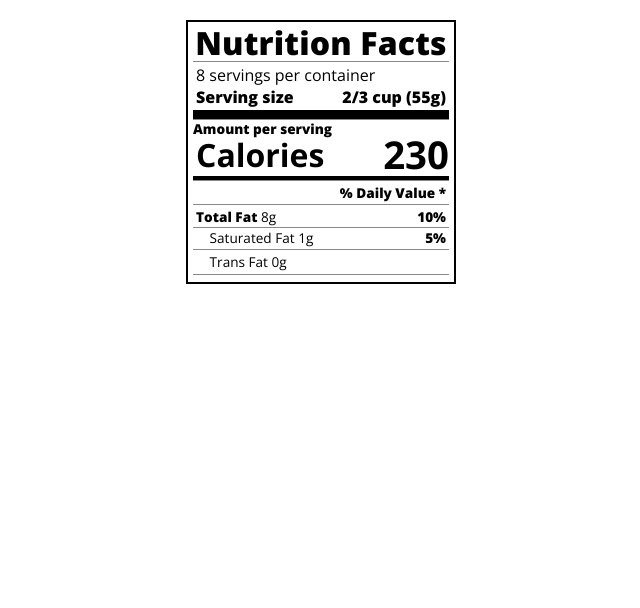
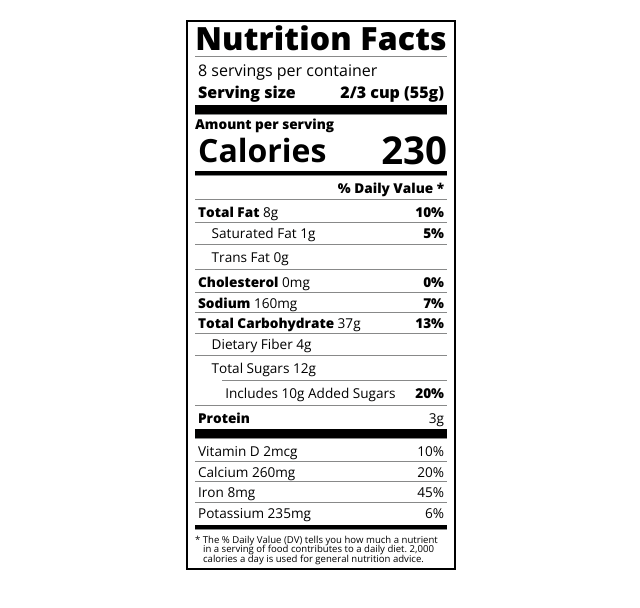
Before and after one commit to HulyaMartli/ResponsiveWebDesign07-Typography, a plain HTML site: page index.html in a window 1280 px wide. Shown: the whole page, without its empty margins (319-959 px from the left). Drawn offline with nearby package versions, Linux system fonts and the light colour scheme.

Commit message:
daily values and note section

```diff
--- a/css/styles.css
+++ b/css/styles.css
@@ -18,8 +18,8 @@ header h1 {
 }
 
 
-p{
-    display:flex;
+p {
+    display: flex;
     justify-content: space-between;
     padding: 3px;
 }
@@ -28,7 +28,7 @@ p{
 
 .bold {
     font-weight: 800;
-  }
+}
 
 .small-text {
     font-size: 0.85rem;
@@ -40,7 +40,7 @@ p{
     border: 2px solid black;
     width: 270px;
     margin: 20px auto;
-    padding: 5px;
+    padding: 0 7px;
 }
 
 .calories-info {
@@ -61,8 +61,15 @@ p{
     font-weight: 700;
 }
 
-.daily-value p:not(.no-divider){
+.daily-value p:not(.no-divider) {
     border-bottom: 1px solid #888989;
+}
+
+.note {
+    font-size: 0.6rem;
+    margin: 5px 0;
+    padding: 0 8px;
+    text-indent: -8px;
 }
 
 /* DIVIDERS */
@@ -80,7 +87,8 @@ p{
     height: 5px;
 }
 
-.large, .medium {
+.large,
+.medium {
     background-color: black;
 }
 
@@ -93,3 +101,7 @@ p{
 .indent {
     margin-left: 1em;
 }
+
+.double-indent {
+    margin-left: 2em;
+}
--- a/index.html
+++ b/index.html
@@ -36,7 +36,24 @@
             <div class="divider"></div>
             <p class="indent no-divider"><span><i>Trans</i> Fat 0g</span></p>
             <div class="divider"></div>
-          </div>
+            <p><span><span class="bold">Cholesterol</span> 0mg</span><span class="bold"> 0%</span></p>
+            <p><span><span class="bold">Sodium</span> 160mg</span><span class="bold"> 7%</span></p>
+            <p><span><span class="bold">Total Carbohydrate</span> 37g</span><span class="bold"> 13%</span></p>
+            <p class="indent no-divider">Dietary Fiber 4g</p>
+            <div class="divider"></div>
+            <p class="indent no-divider">Total Sugars 12g</p>
+            <div class="divider double-indent"></div>
+            <p class="double-indent no-divider">Includes 10g Added Sugars <span class="bold">20%</span></p>
+            <div class="divider"></div>
+            <p class="no-divider"><span class="bold">Protein</span> 3g</p>
+            <div class="divider large"></div>
+            <p>Vitamin D 2mcg <span>10%</span></p>
+            <p>Calcium 260mg <span>20%</span></p>
+            <p>Iron 8mg <span>45%</span></p>
+            <p class="no-divider">Potassium 235mg <span>6%</span></p>
+        </div>
+        <div class="divider medium"></div>
+        <p class="note">* The % Daily Value (DV) tells you how much a nutrient in a serving of food contributes to a daily diet. 2,000 calories a day is used for general nutrition advice.</p>
     </div>
 </body>
 
```
